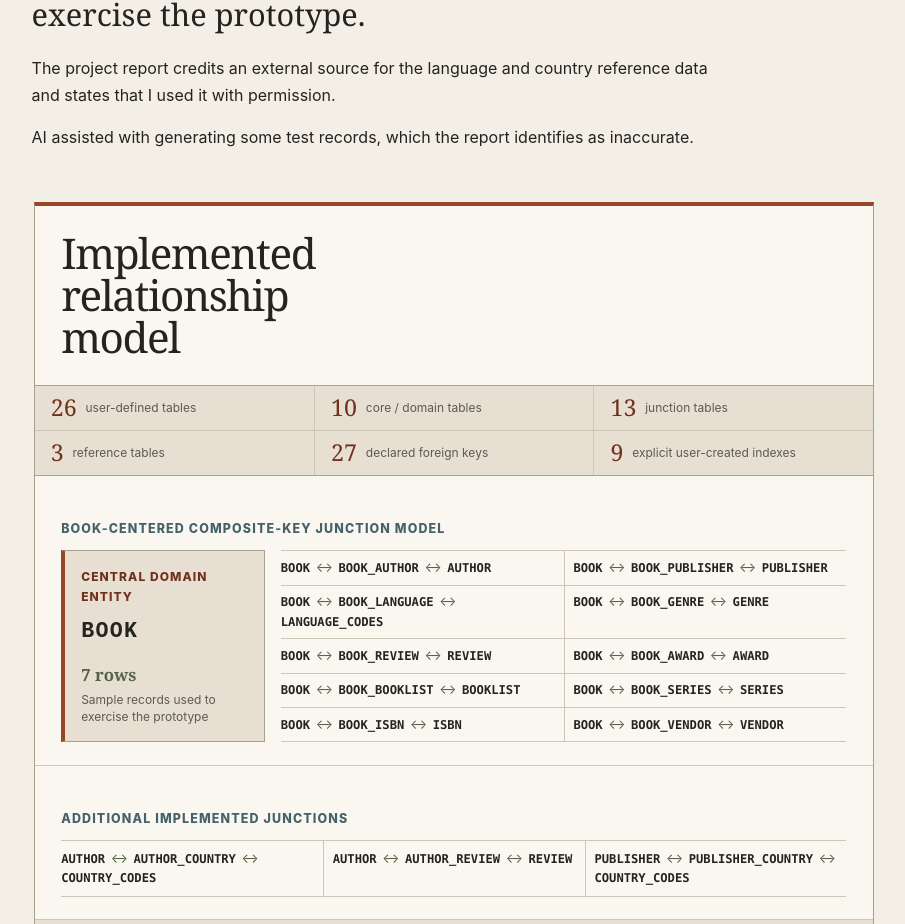
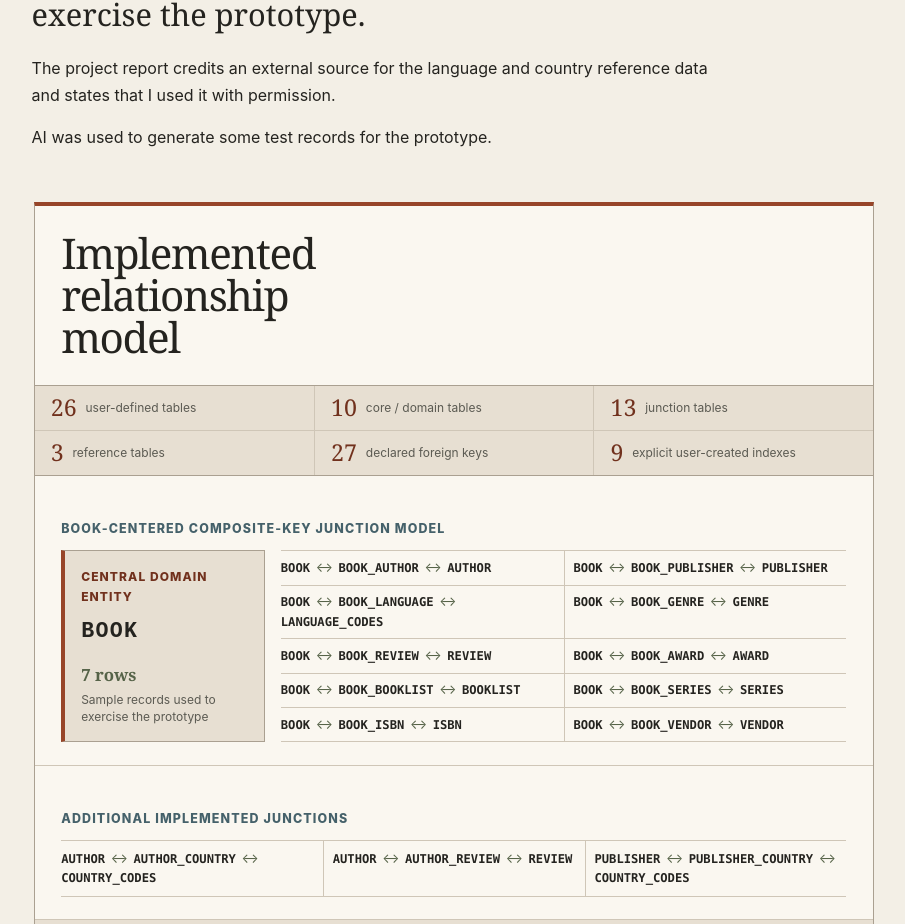
Before and after one commit to unguisdraconis/unguisdraconis.github.io, a React (Vite) app: page / in a window 1280 px wide. Shown: the part 10718-11642 px from the top of the page, without its empty margins (372-1277 px from the left). Built offline with nearby package versions, Linux system fonts and the light colour scheme.

Commit message:
updated text in projects.js

```diff
--- a/src/content/projects.js
+++ b/src/content/projects.js
@@ -343,7 +343,7 @@ export const projects = [
     narrative: [
       "For this 2024 academic project, I designed and implemented a SQLite prototype for multilingual book-recommendation data. I translated documented business rules into an entity-relationship model and a schema built from core domain tables, composite-key junctions, and imported reference tables. The seven BOOK rows are sample records used to exercise the prototype.",
       "The project report credits an external source for the language and country reference data and states that I used it with permission.",
-      "AI assisted with generating some test records, which the report identifies as inaccurate.",
+      "AI was used to generate some test records for the prototype.",
     ],
     evidence: {
       type: "database-architecture",
```
